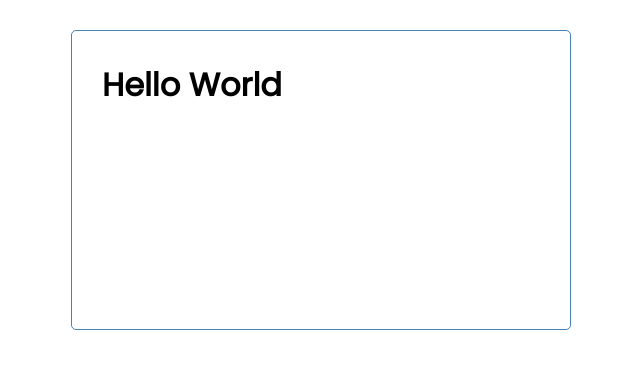
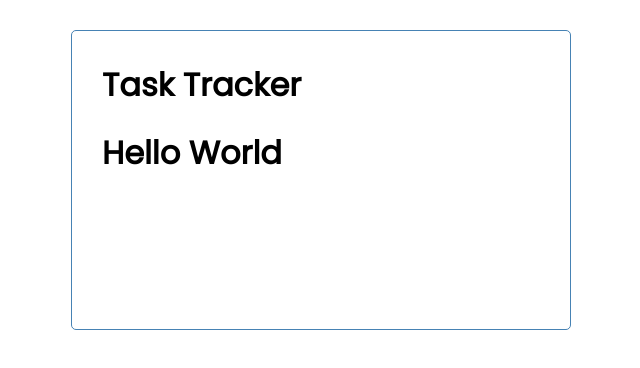
Before and after one commit to TedVu/vue-mastery, a Vue app in the folder vue-crashcourse/: page / in a window 1280 px wide. Shown: the top 368 px of the page, without its empty margins (319-959 px from the left). Built offline with nearby package versions, Linux system fonts and the light colour scheme.

Commit message:
Register and use Header component in App.vue

```diff
--- a/vue-crashcourse/src/App.vue
+++ b/vue-crashcourse/src/App.vue
@@ -1,15 +1,19 @@
 <template>
   <div class="container">
+    <HeaderComponent/>
     <h1>Hello World</h1>
   </div>
 </template>
 
 <script>
 
+import HeaderComponent from "./components/Header.vue";
+
 export default {
   name: 'App',
   // registering a component here
   components: {
+    HeaderComponent
   }
 }
 </script>
```
